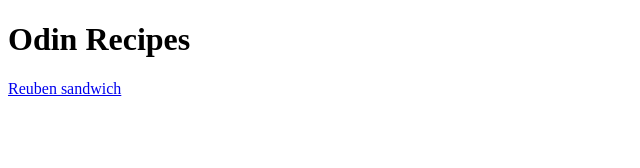
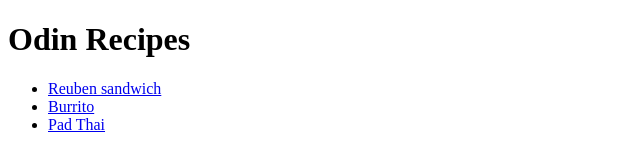
Before and after one commit to KablamoBoom/odin-recipes, a plain HTML site: page index.html in a window 1280 px wide. Shown: the whole page, without its empty margins (0-640 px from the left). Drawn offline with Linux system fonts and the light colour scheme.

Commit message:
files not saved before commit

```diff
--- a/index.html
+++ b/index.html
@@ -8,6 +8,10 @@
 </head>
 <body>
     <h1>Odin Recipes</h1>
-    <a href="./recipes/Reuben.html">Reuben sandwich</a>
+    <ul>
+        <li><a href="./recipes/Reuben.html">Reuben sandwich</a></li>
+        <li><a href="./recipes/Burrito.html">Burrito</a></li>
+        <li><a href="./recipes/PadThai.html">Pad Thai</a></li>
+    </ul>
 </body>
 </html>
```
Also changed, not shown: recipes/PadThai.html (+1 -1 lines), 1 other file.
